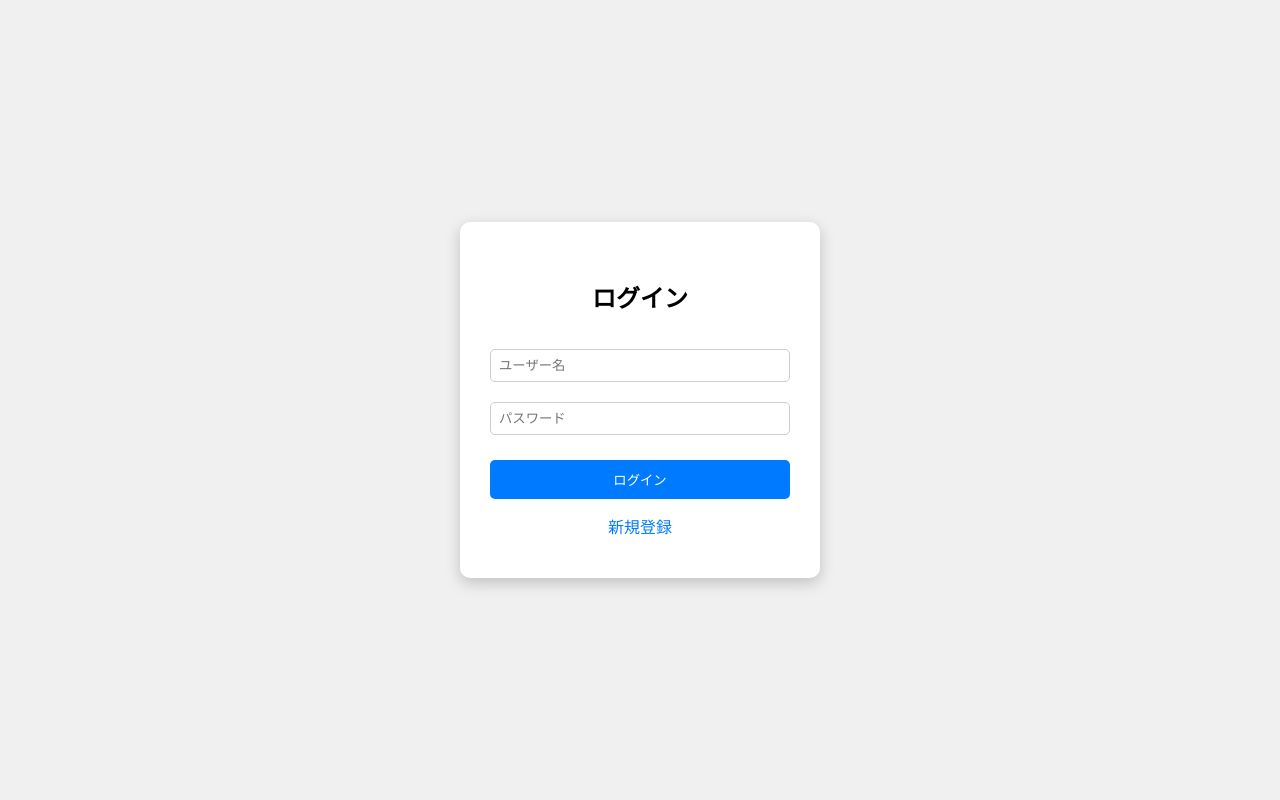
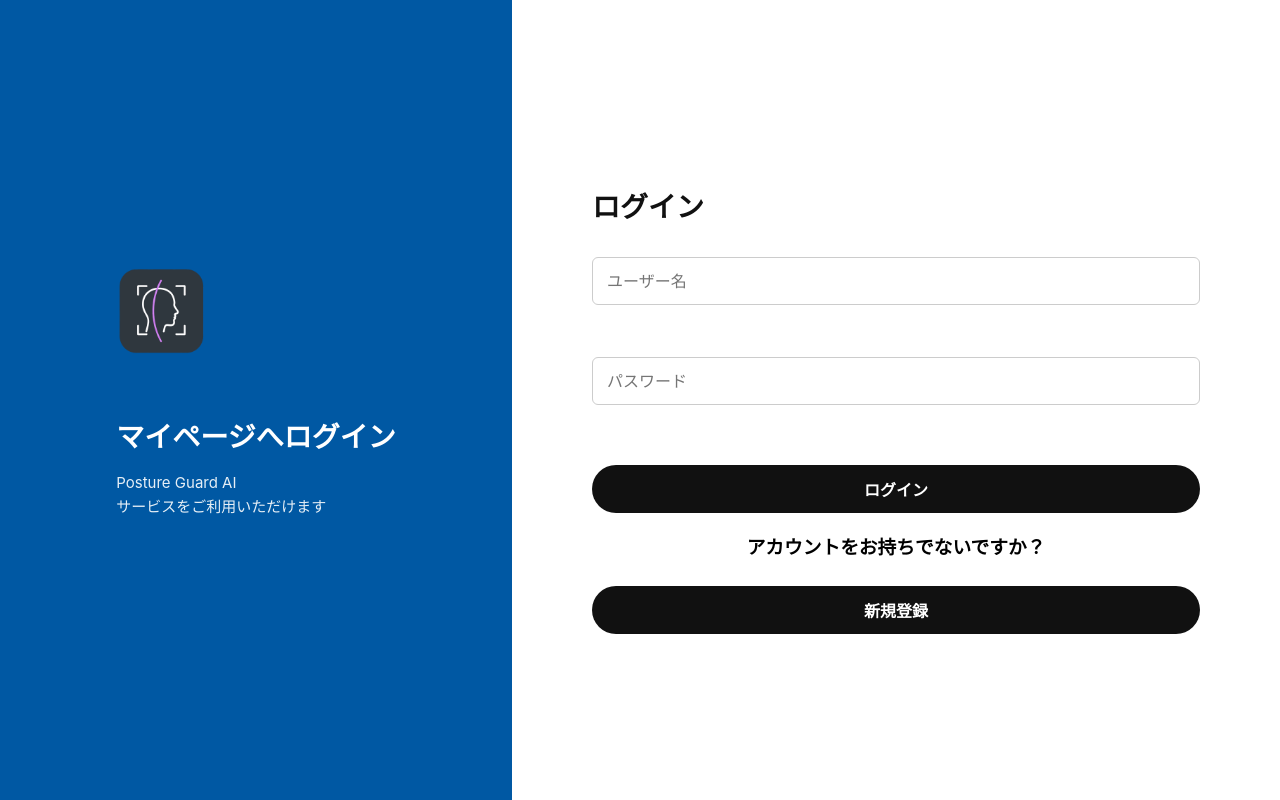
Before and after one commit to O-TYAN64/Posture-Guard-AI, a Flask app: page /login in a window 1280 px wide. Run offline with Flask 3, Linux system fonts and the light colour scheme.

Commit message:
UI/UXの変更

```diff
--- a/app/static/css/auth.css
+++ b/app/static/css/auth.css
@@ -1,65 +1,168 @@
+/* ===== Reset ===== */
+* {
+  box-sizing: border-box;
+  font-family: -apple-system, BlinkMacSystemFont, "Segoe UI", Roboto, "Noto Sans JP", Helvetica, Arial, sans-serif;
+}
+
 body {
   margin: 0;
   height: 100vh;
   display: flex;
+  font-family: -apple-system, BlinkMacSystemFont, "Segoe UI","Noto Sans JP", sans-serif;
+}
+
+/* ===== Left blue panel ===== */
+.left-panel {
+  width: 40%;
+  background: #0058a3;
+  color: #fff;
+  padding: 48px;
+  display: flex;
+  align-items: center;
+  display: flex;
+  align-items: center;      /* 縦中央 */
   justify-content: center;
-    align-items: center;
-    background-color: #f0f0f0;
-    font-family: sans-serif;
 }
+
+/* 中身を縦中央 */
+.left-content {
+  max-width: 320px;
+}
+
+/* ロゴ */
+.left-panel .logo {
+  width: 90px;
+  margin-bottom: 32px;
+}
+
+/* 見出し */
+.left-panel h2 {
+  font-size: 28px;
+  font-weight: 700;
+  margin-bottom: 16px;
+}
+
+/* 説明文 */
+.left-panel p {
+  font-size: 15px;
+  line-height: 1.6;
+  opacity: 0.9;
+}
+
+/* ===== Right login ===== */
 .login-box {
-    background-color: #fff;
-    padding: 40px 30px;
-    border-radius: 10px;
-    box-shadow: 0 5px 15px rgba(0,0,0,0.2);
-    text-align: center;
-    width: 300px;
+  width: 60%;
+  background: #fff;
+  padding: 80px;
+  display: flex;
+  flex-direction: column;
+  justify-content: center;
 }
+
+
+/* ===== Login box ===== */
+.login-box {
+  width: 60%;
+  background: #fff;
+  padding: 80px 80px;
+  display: flex;
+  flex-direction: column;
+  justify-content: center;
+}
+
+/* ===== Title ===== */
 .login-box h1 {
-    margin-bottom: 25px;
-    font-size: 24px;
+  font-size: 28px;
+  font-weight: 700;
+  margin-bottom: 32px;
+  color: #111;
 }
+
+/* ===== Flash messages ===== */
+.flash {
+  padding: 12px 16px;
+  border-radius: 6px;
+  margin-bottom: 16px;
+  font-size: 14px;
+}
+
+.flash.error {
+  background: #fdecea;
+  color: #b00020;
+}
+
+.flash.success {
+  background: #e6f4ea;
+  color: #1e7f3c;
+}
+
+/* ===== Form ===== */
+.login-box form {
+  display: flex;
+  flex-direction: column;
+  gap: 16px;
+}
+
 .login-box input {
-    width: 100%;
-    padding: 8px;
-    margin: 10px 0;
+  height: 48px;
+  padding: 0 14px;
+  font-size: 16px;
   border: 1px solid #ccc;
-    border-radius: 5px;
-    box-sizing: border-box;
+  border-radius: 6px;
 }
+
+.login-box input:focus {
+  outline: none;
+  border-color: #0058a3;
+}
+
+/* ===== Login button ===== */
 .login-box button {
-    width: 100%;
-    padding: 10px;
-    margin-top: 15px;
-    background-color: #007bff;
-    color: white;
+  height: 48px;
+  margin-top: 8px;
+  font-size: 16px;
+  font-weight: 600;
+  border-radius: 999px;
   border: none;
-    border-radius: 5px;
   cursor: pointer;
+  background: #111;
+  color: #fff;
 }
+
 .login-box button:hover {
-    background-color: #0056b3;
+  opacity: 0.9;
 }
+
+/* ===== Links ===== */
 .login-box a {
-    display: inline-block;
-    margin-top: 15px;
-    color: #007bff;
+  margin-top: 16px;
+  font-size: 14px;
+  color: #0058a3;
   text-decoration: none;
 }
 
 .login-box a:hover {
   text-decoration: underline;
 }
-.flash {
-    margin-bottom: 16px;
-    padding: 12px 16px;
-    border-radius: 8px;
-    font-weight: bold;
-    text-align: center;
+
+/* ===== Admin link spacing ===== */
+.login-box a + a {
+  margin-top: 8px;
 }
 
-.flash.error {
-    background: #fdecea;
-    color: #e74c3c;
-    border: 1px solid #f5c6cb;
+/* ===== Responsive ===== */
+@media (max-width: 900px) {
+  body {
+    flex-direction: column;
   }
+
+  body::before {
+    width: 100%;
+    height: 180px;
+  }
+
+  .login-box {
+    width: 100%;
+    padding: 40px 24px;
+  }
+}
--- a/app/templates/login.html
+++ b/app/templates/login.html
@@ -7,9 +7,19 @@
   <link rel="stylesheet" href="{{ url_for('static', filename='css/auth.css') }}">
 </head>
 <body>
+  <div class="left-panel">
+    <div class="left-content">
+      <img src="{{ url_for('static', filename='models/favicon.ico') }}" class="logo">
+      <h2>マイページへログイン</h2>
+      <p>
+        Posture Guard AI<br>
+        サービスをご利用いただけます
+      </p>
+    </div>
+  </div>
+
 <div class="login-box">
   <h1>ログイン</h1>
-
   {% with messages = get_flashed_messages(with_categories=true) %}
     {% if messages %}
       {% for category, message in messages %}
@@ -24,10 +34,8 @@
     <button type="submit">ログイン</button>
   </form>
 
-  <a href="/register">新規登録</a><br>
-  {% if current_user.is_authenticated and current_user.is_admin %}
-  <a href="/admin/problems">管理画面</a>
-  {% endif %}
+  <h3 align="center"> アカウントをお持ちでないですか？ </h3>
+  <button onclick="location.href='/register'">新規登録</button>
 </div>
 
 </body>
```
Also changed, not shown: app/templates/index.html (+6 -6 lines), app/templates/register.html (+18 -1 lines). Lines whose indentation alone changed are shown as unchanged.
